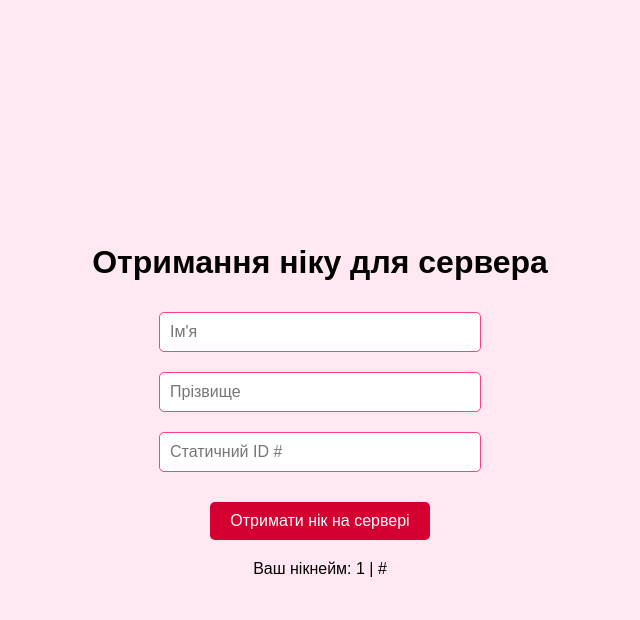
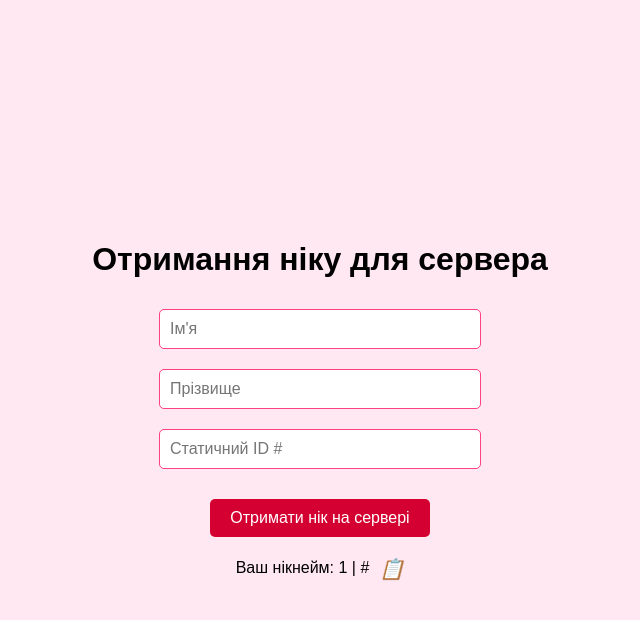
Before and after one commit to OrlandoClemente/get-server-nickname.github.io, a plain HTML site: page index.html in a window 1280 px wide. Both pictures are taken after a click on the button "Отримати нік на сервері". Shown: the whole page, without its empty margins (320-960 px from the left). Drawn offline with Linux system fonts and the light colour scheme.

Commit message:
Update index.html

```diff
--- a/index.html
+++ b/index.html
@@ -41,6 +41,15 @@
     .button:hover {
         background-color: #b71c1c; /* Темно-червоний */
     }
+    .copy-icon {
+        cursor: pointer;
+        margin-left: 10px;
+        font-size: 20px;
+        vertical-align: middle;
+    }
+    .copy-icon:hover {
+        color: #b71c1c; /* Темно-червоний */
+    }
 </style>
 </head>
 <body>
@@ -69,14 +78,8 @@
     var result = '1 | ' + name + ' ' + surname + ' #' + code;
 
     // Вивести результат
-        document.getElementById("result").innerText = 'Ваш нікнейм: ' + result;
+    document.getElementById("result").innerHTML = 'Ваш нікнейм: ' + result + '<i class="copy-icon" onclick="copyToClipboard(\'' + result + '\')" title="Копіювати">&#128203;</i>';
 }
-
-    document.getElementById("result").addEventListener("click", function() {
-        var text = document.getElementById("result").innerText;
-        copyToClipboard(text);
-        alert("Текст скопійовано!");
-    });
 
 function copyToClipboard(text) {
     var dummy = document.createElement("textarea");
@@ -85,7 +88,9 @@ function copyToClipboard(text) {
     dummy.select();
     document.execCommand("copy");
     document.body.removeChild(dummy);
+    alert("Текст скопійовано!");
 }
 </script>
+
 </body>
 </html>
```
Lines whose indentation alone changed are shown as unchanged.
